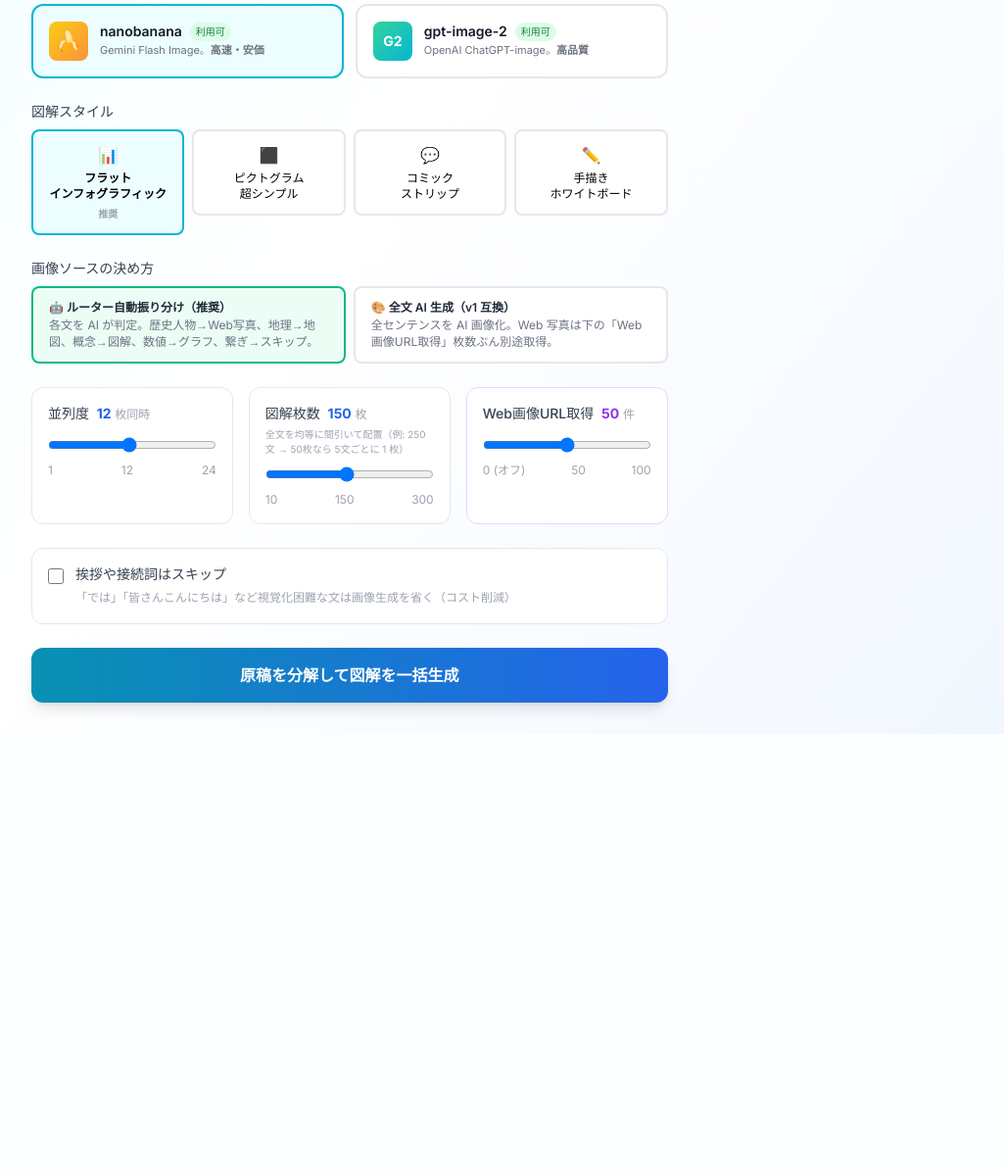
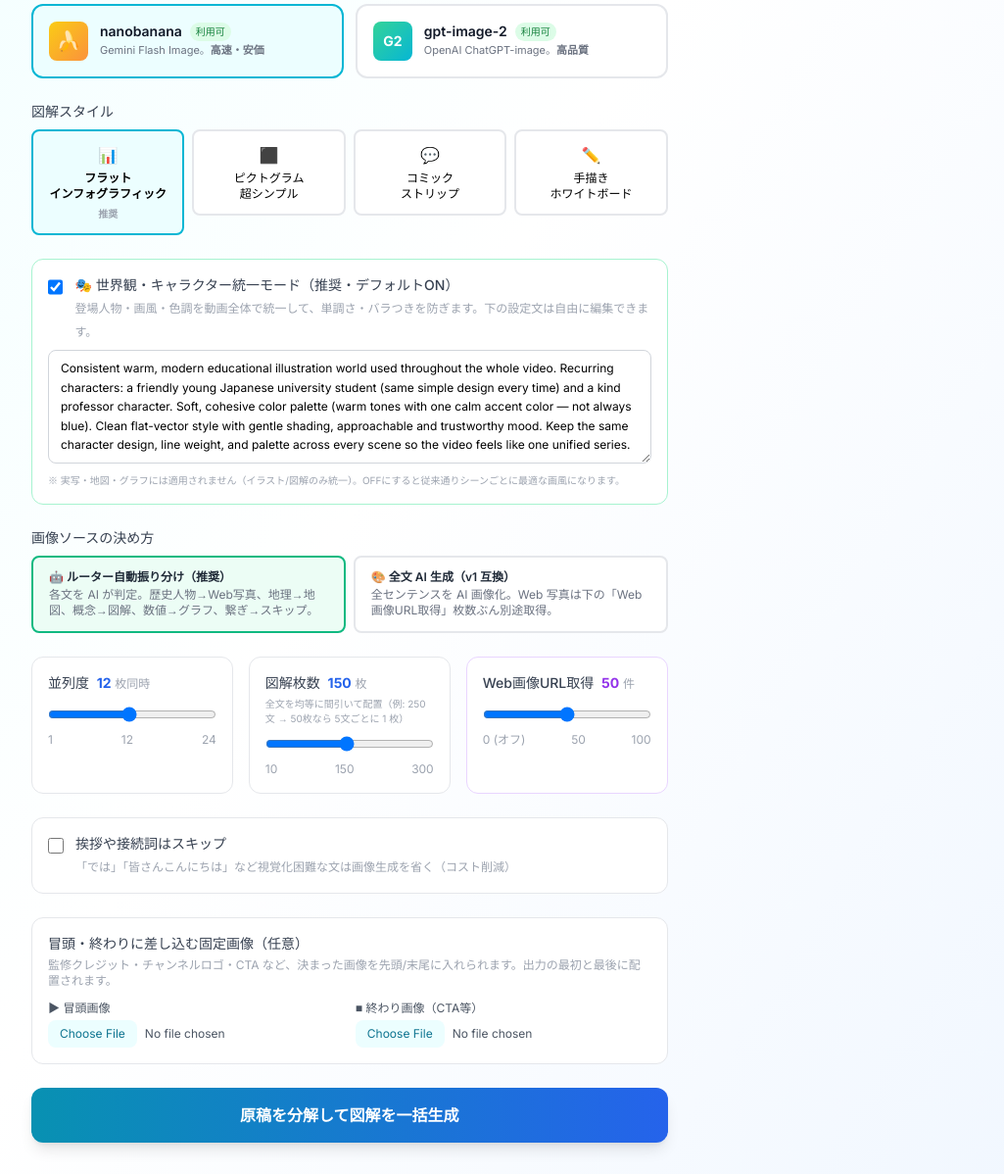
Before and after one commit to daruma3218-glitch/keizai-sentence-tool, a Flask app: page / in a window 1280 px wide. Shown: the part 877-2075 px from the top of the page at 98% size, without its empty margins (56-1081 px from the left). Before the commit the page ends 1605 px from the top, so only its background shows below. Run offline with Flask 3, Linux system fonts and the light colour scheme; some libraries are stand-ins or nearby versions.

Commit message:
新居先生フィードバック対応4機能: 世界観統一モード/冒頭終わり固定画像/シーン別再生成/単調さ解消
Co-Authored-By: Claude Opus 4.8 (1M context) <noreply@anthropic.com>

```diff
--- a/app.py
+++ b/app.py
@@ -159,7 +159,8 @@ def _add_log(job_id: str, category: str, message: str, detail: str = ""):
 def _run_pipeline_thread(job_id: str, manuscript_text: str, user_instructions: str,
                          concurrency: int, provider: str, openai_quality: str,
                          skip_decorative: bool, style_preset: str,
-                         web_image_count: int, max_diagrams: int, route_mode: str):
+                         web_image_count: int, max_diagrams: int, route_mode: str,
+                         worldview_desc: str = ""):
     job_dir = OUTPUT_DIR / job_id
     provider_label = ("nanobanana (Gemini)" if provider == PROVIDER_NANOBANANA
                       else f"gpt-image ({openai_quality})")
@@ -185,6 +186,7 @@ def _run_pipeline_thread(job_id: str, manuscript_text: str, user_instructions: s
             provider=provider,
             openai_quality=openai_quality,
             style_preset=style_preset,
+            worldview_desc=worldview_desc,
             skip_decorative=skip_decorative,
             web_image_count=web_image_count,
             max_diagrams=max_diagrams,
@@ -260,6 +262,9 @@ def start_job():
     route_mode = request.form.get("route_mode", "auto")
     if route_mode not in ("auto", "all_ai"):
         route_mode = "auto"
+    # 世界観統一モード（チェックON時のみ description を有効化）
+    worldview_on = request.form.get("worldview_mode", "off") == "on"
+    worldview_desc = request.form.get("worldview_desc", "").strip() if worldview_on else ""
     try:
         web_image_count = int(request.form.get("web_image_count", "0"))
     except ValueError:
@@ -326,6 +331,15 @@ def start_job():
         (job_dir / "prebuilt_chapters.json").write_text(
             json.dumps({"chapters": prebuilt_chapters}, ensure_ascii=False), encoding="utf-8")
 
+    # 冒頭・終わりの固定画像（任意）を保存（images/intro.*, images/outro.*）
+    (job_dir / "images").mkdir(parents=True, exist_ok=True)
+    for slot in ("intro", "outro"):
+        f = request.files.get(f"{slot}_image")
+        if f and f.filename:
+            ext = os.path.splitext(f.filename)[1].lower()
+            if ext in (".png", ".jpg", ".jpeg", ".webp"):
+                f.save(str(job_dir / "images" / f"{slot}{ext}"))
+
     _set_job_state(
         job_id,
         status="queued",
@@ -344,7 +358,7 @@ def start_job():
     thread = threading.Thread(
         target=_run_pipeline_thread,
         args=(job_id, manuscript_text, user_instructions, concurrency, provider, openai_quality,
-              skip_decorative, style_preset, web_image_count, max_diagrams, route_mode),
+              skip_decorative, style_preset, web_image_count, max_diagrams, route_mode, worldview_desc),
         daemon=True,
     )
     thread.start()
@@ -390,6 +404,81 @@ def api_logs(job_id):
 def api_manifest(job_id):
     manifest = load_json(OUTPUT_DIR / job_id / "manifest.json", {})
     return jsonify(manifest)
+
+
+@app.route("/api/regenerate/<job_id>/<int:no>", methods=["POST"])
+@login_required
+def api_regenerate(job_id, no):
+    """指定シーン(№)の画像を1枚だけ作り直す。
+
+    任意で extra_instruction（追加指示）を受け取り、プロンプト末尾に足して再生成できる。
+    """
+    import json as _json
+    from generator import run_parallel_generation, PROVIDER_NANOBANANA
+    job_dir = OUTPUT_DIR / job_id
+    manifest = load_json(job_dir / "manifest.json", {})
+    prompts = load_json(job_dir / "prompts.json", {"rows": []}).get("rows", [])
+    if not manifest:
+        return jsonify({"error": "ジョブが見つかりません"}), 404
+
+    # 対象行のプロンプト情報を取得
+    target = next((r for r in prompts if r.get("no") == no), None)
+    if not target or not target.get("prompt"):
+        return jsonify({"error": f"№{no} のプロンプトが見つかりません"}), 404
+
+    extra = (request.form.get("extra_instruction", "") or "").strip()
+    prompt_text = target.get("prompt", "")
+    if extra:
+        prompt_text = f"{prompt_text}\n\nAdditional instruction: {extra}"
+
+    provider = manifest.get("provider", PROVIDER_NANOBANANA)
+    openai_quality = manifest.get("openai_quality") or "medium"
+    style_preset = manifest.get("style_preset", "flat_infographic")
+    route = target.get("route") or target.get("type") or "illustration"
+
+    entry = {
+        "index": no,
+        "prompt": prompt_text,
+        "type": route,
+        "section": target.get("chapter_title", ""),
+        "excerpt": target.get("sentence", ""),
+        "keypoint": (target.get("sentence", "") or "")[:30],
+        "allowed_terms": target.get("allowed_terms", []),
+        "style": style_preset,
+    }
+
+    try:
+        results = run_parallel_generation(
+            prompts=[entry],
+            output_dir=job_dir / "images",
+            provider=provider,
+            openai_quality=openai_quality,
+            concurrency=1,
+        )
+    except Exception as e:
+        return jsonify({"error": f"再生成に失敗: {str(e)[:150]}"}), 500
+
+    ok = bool(results and results[0].get("success"))
+    filename = results[0].get("filename") if ok else None
+
+    # rows_progress.json を更新
+    snap_path = job_dir / "rows_progress.json"
+    snap = load_json(snap_path, {"rows": []})
+    for r in snap.get("rows", []):
+        if r.get("no") == no:
+            r["status"] = "ok" if ok else "failed"
+            if filename:
+                r["filename"] = filename
+            break
+    try:
+        snap_path.write_text(_json.dumps(snap, ensure_ascii=False), encoding="utf-8")
+    except Exception:
+        pass
+
+    if not ok:
+        return jsonify({"error": results[0].get("error", "生成失敗") if results else "生成失敗"}), 500
+    # キャッシュ回避用にタイムスタンプ付き URL を返す
+    return jsonify({"ok": True, "no": no, "filename": filename, "ts": datetime.now().strftime("%H%M%S")})
 
 
 @app.route("/results/<job_id>/<path:filename>")
--- a/pipeline.py
+++ b/pipeline.py
@@ -45,6 +45,7 @@ class SentencePipeline:
         provider: str = PROVIDER_NANOBANANA,
         openai_quality: str = "medium",
         style_preset: str = "flat_infographic",
+        worldview_desc: str = "",
         skip_decorative: bool = False,
         web_image_count: int = 0,
         max_diagrams: int = 150,
@@ -60,6 +61,7 @@ class SentencePipeline:
         self.provider = provider if provider in VALID_PROVIDERS else PROVIDER_NANOBANANA
         self.openai_quality = openai_quality
         self.style_preset = style_preset if style_preset in VALID_STYLES else "flat_infographic"
+        self.worldview_desc = worldview_desc or ""
         self.skip_decorative = skip_decorative
         self.web_image_count = max(0, min(web_image_count, 200))
         self.max_diagrams = max(1, min(max_diagrams, 300))
@@ -259,7 +261,8 @@ class SentencePipeline:
         rows_with_prompts = generate_all_prompts(
             client, ai_rows, title=title,
             user_instructions=self.user_instructions,
-            style_preset=self.style_preset, max_workers=6, log=self._log,
+            style_preset=self.style_preset, worldview_desc=self.worldview_desc,
+            max_workers=6, log=self._log,
         )
         save_json(self.output_dir / "prompts.json", {"rows": rows_with_prompts})
         self._log("prompter", f"プロンプト生成完了: {len(rows_with_prompts)} 件")
@@ -536,6 +539,22 @@ class SentencePipeline:
 <table><thead><tr>
 <th>№</th><th>章</th><th>センテンス</th><th>ソース</th><th>画像</th>
 </tr></thead><tbody>"""]
+
+        # 冒頭の固定画像（あれば先頭に）
+        def _find_fixed(slot):
+            for ext in (".png", ".jpg", ".jpeg", ".webp"):
+                if (self.images_dir / f"{slot}{ext}").exists():
+                    return f"{slot}{ext}"
+            return None
+        intro_fn = _find_fixed("intro")
+        outro_fn = _find_fixed("outro")
+        if intro_fn:
+            parts.append(
+                f'<tr style="background:#ecfeff"><td class="no">▶</td><td class="chap">冒頭固定</td>'
+                f'<td class="sent">（差し込み画像・冒頭）</td><td><span class="src">固定</span></td>'
+                f'<td class="img"><img src="images/{intro_fn}" loading="lazy"></td></tr>'
+            )
+
         last_chap = None
         for r in rows:
             chap = r.get("chapter_title", "")
@@ -551,6 +570,13 @@ class SentencePipeline:
                 f'<td class="sent">{_html.escape(r.get("sentence",""))}</td>'
                 f'<td><span class="src">{_html.escape(route_label)}</span>{web_link}</td>'
                 f'<td class="img">{cell_img(r)}</td></tr>'
+            )
+        # 終わりの固定画像（あれば末尾に）
+        if outro_fn:
+            parts.append(
+                f'<tr style="background:#fef2f2"><td class="no">■</td><td class="chap">終わり固定</td>'
+                f'<td class="sent">（差し込み画像・終わり/CTA）</td><td><span class="src">固定</span></td>'
+                f'<td class="img"><img src="images/{outro_fn}" loading="lazy"></td></tr>'
             )
         parts.append("</tbody></table></body></html>")
         try:
--- a/templates/upload.html
+++ b/templates/upload.html
@@ -201,6 +201,21 @@
             </div>
           </div>
 
+          <!-- 世界観・キャラクター統一モード -->
+          <div class="bg-white rounded-xl border border-emerald-200 p-4">
+            <label class="flex items-start gap-3 cursor-pointer mb-2">
+              <input type="checkbox" name="worldview_mode" id="worldviewMode" class="mt-1 w-4 h-4 text-emerald-600 rounded" checked>
+              <div>
+                <span class="text-sm font-medium text-gray-700 block">🎭 世界観・キャラクター統一モード（推奨・デフォルトON）</span>
+                <span class="text-xs text-gray-400">登場人物・画風・色調を動画全体で統一して、単調さ・バラつきを防ぎます。下の設定文は自由に編集できます。</span>
+              </div>
+            </label>
+            <textarea name="worldview_desc" id="worldviewDesc" rows="5"
+              class="w-full px-3 py-2 border border-gray-300 rounded-lg focus:outline-none focus:ring-2 focus:ring-emerald-500 text-xs leading-relaxed"
+              placeholder="統一したい世界観・キャラクターの設定を書いてください">Consistent warm, modern educational illustration world used throughout the whole video. Recurring characters: a friendly young Japanese university student (same simple design every time) and a kind professor character. Soft, cohesive color palette (warm tones with one calm accent color — not always blue). Clean flat-vector style with gentle shading, approachable and trustworthy mood. Keep the same character design, line weight, and palette across every scene so the video feels like one unified series.</textarea>
+            <p class="text-[10px] text-gray-400 mt-1">※ 実写・地図・グラフには適用されません（イラスト/図解のみ統一）。OFFにすると従来通りシーンごとに最適な画風になります。</p>
+          </div>
+
           <!-- 画像ソースモード（ルーター） -->
           <div>
             <label class="block text-sm font-medium text-gray-700 mb-2">画像ソースの決め方</label>
@@ -270,6 +285,24 @@
                 <span class="text-xs text-gray-400">「では」「皆さんこんにちは」など視覚化困難な文は画像生成を省く（コスト削減）</span>
               </div>
             </label>
+          </div>
+
+          <!-- 冒頭・終わりの固定画像 -->
+          <div class="bg-white rounded-xl border border-gray-200 p-4">
+            <label class="block text-sm font-medium text-gray-700 mb-1">冒頭・終わりに差し込む固定画像（任意）</label>
+            <p class="text-xs text-gray-400 mb-3">監修クレジット・チャンネルロゴ・CTA など、決まった画像を先頭/末尾に入れられます。出力の最初と最後に配置されます。</p>
+            <div class="grid grid-cols-1 md:grid-cols-2 gap-3">
+              <div>
+                <span class="text-xs text-gray-600 block mb-1">▶ 冒頭画像</span>
+                <input type="file" name="intro_image" accept=".png,.jpg,.jpeg,.webp"
+                  class="w-full text-xs text-gray-600 file:mr-2 file:py-1.5 file:px-3 file:rounded-lg file:border-0 file:text-xs file:bg-cyan-50 file:text-cyan-700 hover:file:bg-cyan-100">
+              </div>
+              <div>
+                <span class="text-xs text-gray-600 block mb-1">■ 終わり画像（CTA等）</span>
+                <input type="file" name="outro_image" accept=".png,.jpg,.jpeg,.webp"
+                  class="w-full text-xs text-gray-600 file:mr-2 file:py-1.5 file:px-3 file:rounded-lg file:border-0 file:text-xs file:bg-cyan-50 file:text-cyan-700 hover:file:bg-cyan-100">
+              </div>
+            </div>
           </div>
 
           <button type="submit" id="submitBtn"
```
Also changed, not shown: prompter.py (+19 -3 lines), templates/progress.html (+36 -2 lines).
